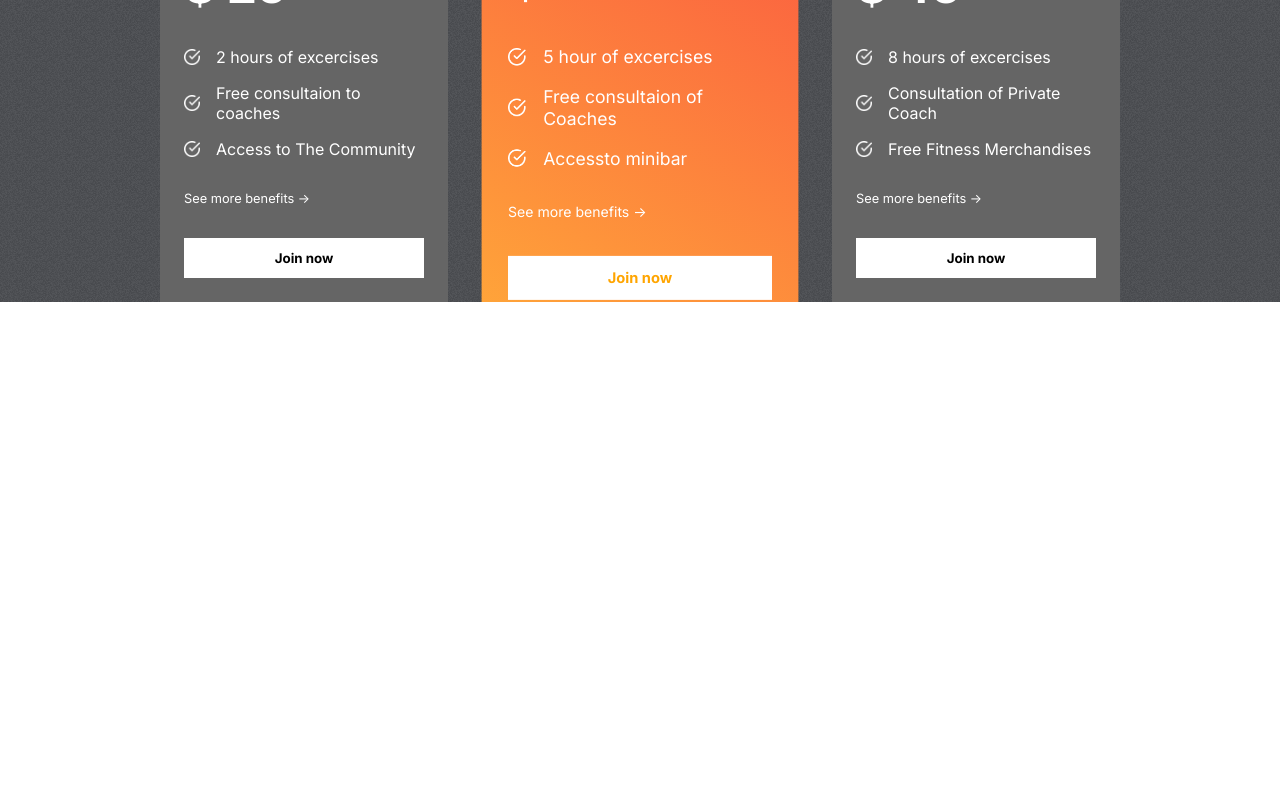
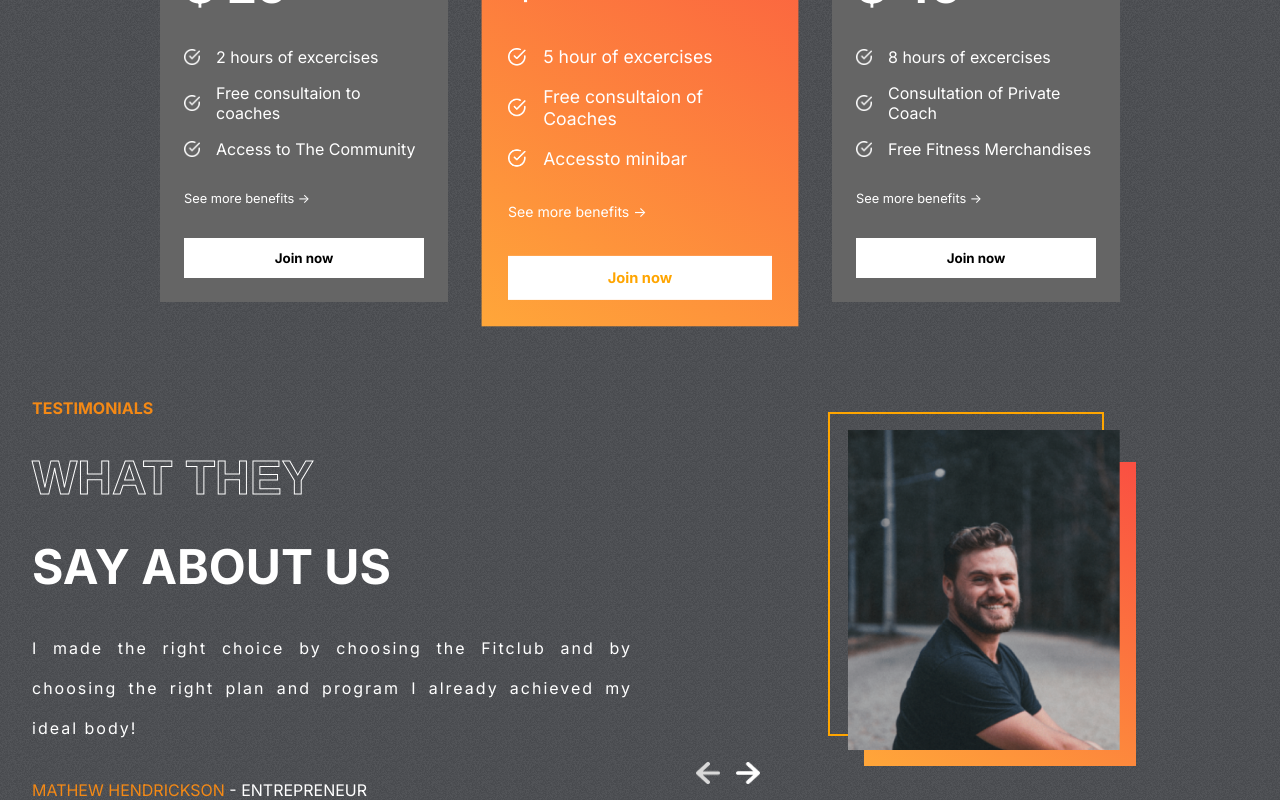
Before and after one commit to karantinz/FitClub, a React (Create React App) app: page / in a window 1280 px wide. Shown: the part 2130-2930 px from the top of the page. Before the commit the page ends 2432 px from the top, so only its background shows below. Built offline with nearby package versions, Linux system fonts and the light colour scheme.

Commit message:
testimonials components

```diff
--- a/src/App.js
+++ b/src/App.js
@@ -3,6 +3,7 @@
 import Hero from './components/hero/Hero';
 import Plans from './components/plans/Plans';
 import Programs from './components/programs/Programs';
+import Testimonials from './components/testimonials/Testimonials';
 
 function App() {
   return (
@@ -11,6 +12,7 @@
       <Programs/>
       <Reasons/>
       <Plans/>
+      <Testimonials/>
     </div>
   );
 }
--- /dev/null
+++ b/src/components/testimonials/Testimonials.css
@@ -0,0 +1,78 @@
+.testimonials {
+    display: flex;
+    gap: 1rem;
+    padding: 0 2rem;
+}
+
+.left-t {
+    display: flex;
+    flex: 1 1;
+    gap: 2rem;
+    flex-direction: column;
+    text-transform: uppercase;
+    color: #fff;
+}
+
+.left-t>:nth-child(1) {
+    color: var(--orange);
+    font-weight: bold;
+}
+
+.left-t>:nth-child(2),
+.left-t>:nth-child(3) {
+    font-weight: bold;
+    font-size: 3rem;
+}
+
+.left-t>:nth-child(4) {
+    text-transform: none;
+    text-align: justify;
+    letter-spacing: 2px;
+    line-height: 40px;
+}
+
+.right-t {
+    flex: 1;
+    position: relative;
+}
+
+.right-t>img {
+    position: absolute;
+    width: 17rem;
+    height: 20rem;
+    object-fit: cover;
+    right: 8rem;
+    top: 2rem;
+}
+
+.right-t>:nth-child(1) {
+    position: absolute;
+    width: 17rem;
+    height: 20rem;
+    border: 2px solid orange;
+    background-color: transparent;
+    right: 9rem;
+    top: 0.9rem;
+}
+
+.right-t>:nth-child(2) {
+    position: absolute;
+    width: 17rem;
+    height: 19rem;
+    top: 4rem;
+    right: 7rem;
+    background: var(--planCard);
+}
+
+.arrows {
+    display: flex;
+    gap: 1rem;
+    position: absolute;
+    bottom: 1rem;
+    left: 3rem;
+}
+
+.arrows>img {
+    width: 1.5rem;
+    cursor: pointer;
+}
--- /dev/null
+++ b/src/components/testimonials/Testimonials.jsx
@@ -0,0 +1,56 @@
+import React from "react";
+import "../testimonials/Testimonials.css";
+import { testimonialsData } from "../../data/testimonialsData";
+import { useState } from "react";
+import leftArrow from "../../assets/leftArrow.png";
+import rightArrow from "../../assets/rightArrow.png";
+
+const Testimonials = () => {
+  const [selected, setSelected] = useState(0);
+  const tLength = testimonialsData.length;
+
+  return (
+    <div className="testimonials">
+      <div className="left-t">
+        <span>Testimonials</span>
+        <span className="stroke-text">What they</span>
+        <span>say about us</span>
+        <span>{testimonialsData[selected].review}</span>
+        <span>
+          <span style={{ color: "var(--orange)" }}>
+            {testimonialsData[selected].name}
+          </span>{" "}
+          - {testimonialsData[selected].status}
+        </span>
+      </div>
+      <div className="right-t">
+        <div></div>
+        <div></div>
+        <img src={testimonialsData[selected].image} alt="" />
+
+        <div className="arrows">
+          <img
+            onClick={() => {
+              selected === 0
+                ? setSelected(tLength - 1)
+                : setSelected((prev) => prev - 1);
+            }}
+            src={leftArrow}
+            alt=""
+          />
+          <img
+            onClick={() => {
+              selected === tLength - 1
+                ? setSelected(0)
+                : setSelected((prev) => prev + 1);
+            }}
+            src={rightArrow}
+            alt=""
+          />
+        </div>
+      </div>
+    </div>
+  );
+};
+
+export default Testimonials;
```
